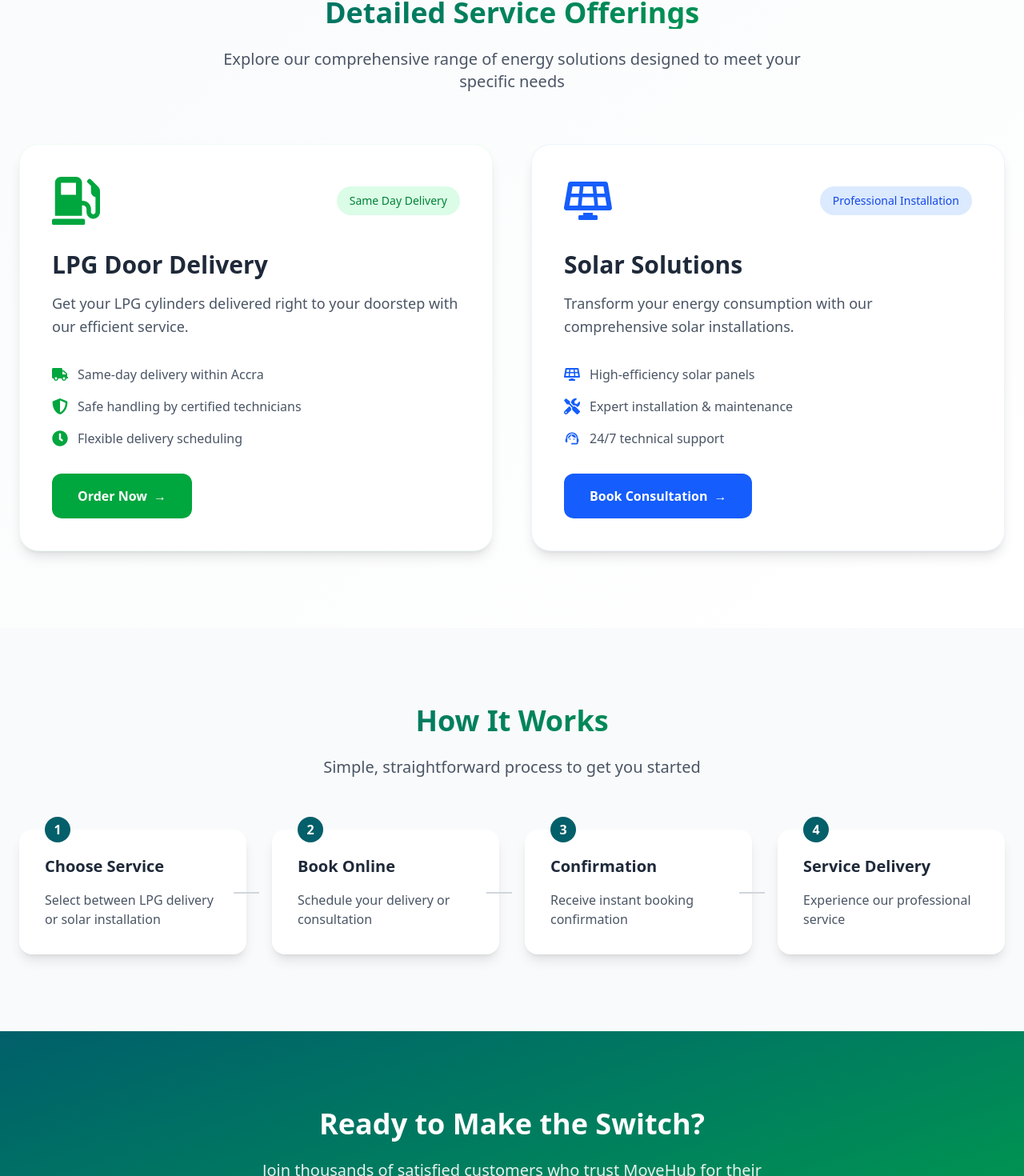
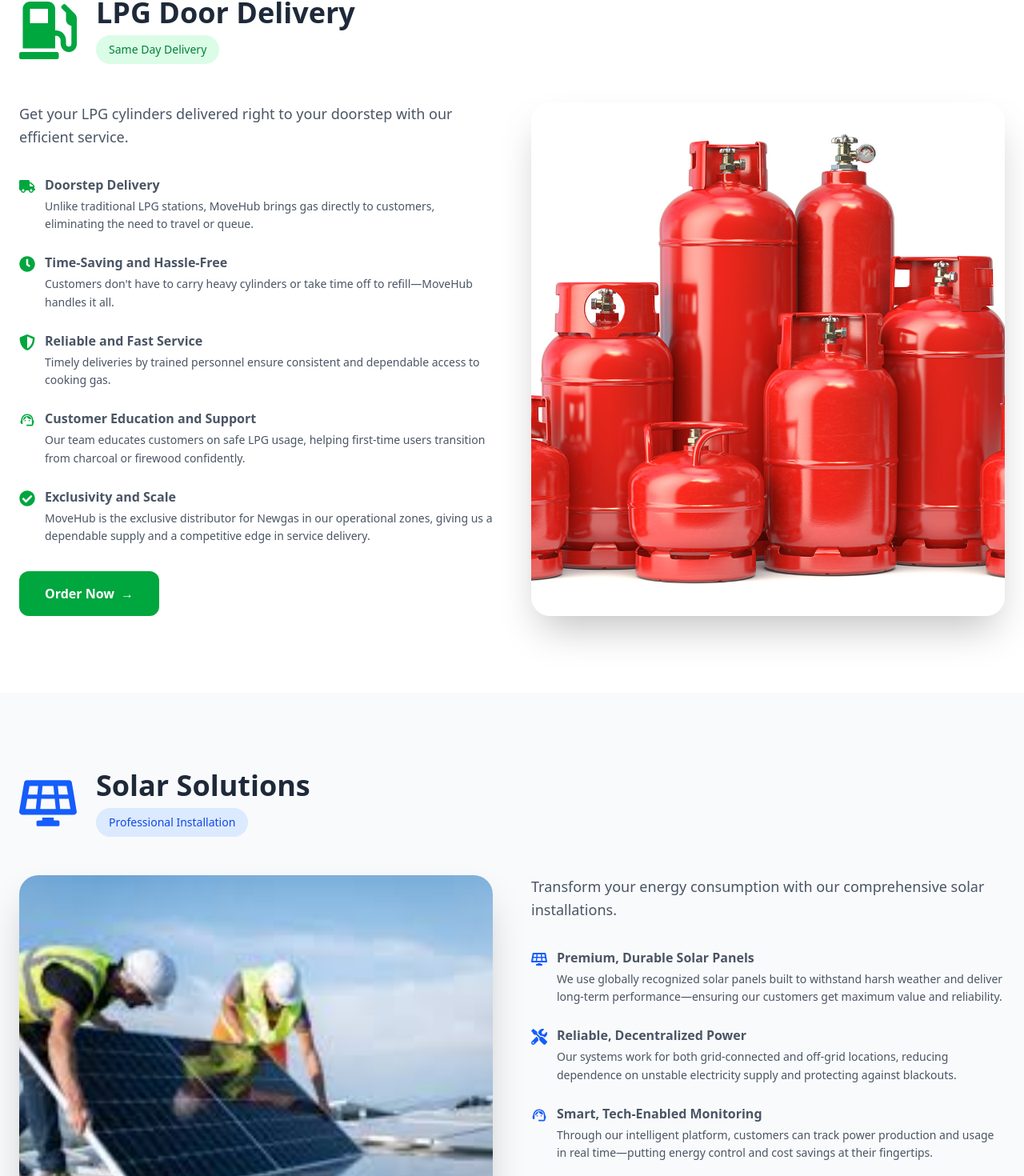
Before and after one commit to Jemmyflex/movehub, a React (Vite) app: page /services in a window 1280 px wide. Shown: the part 879-2349 px from the top of the page at 80% size. Built offline with nearby package versions, Linux system fonts and the light colour scheme.

Commit message:
service section

```diff
--- a/src/pages/Home.jsx
+++ b/src/pages/Home.jsx
@@ -88,6 +88,7 @@ const Home = () => {
           <p className="text-2xl md:text-3xl mb-12 opacity-90 max-w-3xl mx-auto drop-shadow-md">
             Ghana's premier LPG delivery and solar installation service
           </p>
+          {/* Hero Section buttons */}
           <div className="flex justify-center gap-6 flex-wrap">
             <Link
               to="/order-lpg"
@@ -225,6 +226,7 @@ const Home = () => {
         <p className="text-gray-600 leading-relaxed mb-8 text-lg">
           Transform your energy consumption with our solar installations. Features include:
         </p>
+        {/* Solar card styles */}
         <ul className="space-y-3 mb-8 text-gray-600">
           <li className="flex items-center gap-3">
             <span className="w-2 h-2 bg-blue-500 rounded-full"></span>
--- a/src/pages/Services.jsx
+++ b/src/pages/Services.jsx
@@ -73,43 +73,71 @@ const Services = () => {
         </div>
       </section>
 
-      {/* Service Details */}
-      <section className="py-24 px-6 bg-gradient-to-br from-gray-50 to-white">
+      {/* LPG Service Section */}
+      <section className="py-24 px-6 bg-white">
         <div className="max-w-7xl mx-auto">
-          <div className="text-center mb-16">
-            <h2 className="text-4xl font-bold mb-6 bg-gradient-to-r from-[#035F6A] to-green-600 bg-clip-text text-transparent">
-              Detailed Service Offerings
-            </h2>
-            <p className="text-xl text-gray-600 max-w-3xl mx-auto">
-              Explore our comprehensive range of energy solutions designed to meet your specific needs
-            </p>
+          <div className="flex items-center justify-between mb-12">
+            <div className="flex items-center gap-6">
+              <FaGasPump className="text-7xl text-green-600" />
+              <div>
+                <h2 className="text-4xl font-bold text-gray-800">LPG Door Delivery</h2>
+                <span className="inline-block px-4 py-2 bg-green-100 text-green-700 rounded-full text-sm font-medium mt-2">
+                  Same Day Delivery
+                </span>
+              </div>
+            </div>
           </div>
 
           <div className="grid md:grid-cols-2 gap-12">
-            {/* LPG Service */}
-            <div className="group bg-white p-10 rounded-3xl shadow-lg hover:shadow-2xl transition-all duration-500 transform hover:-translate-y-2 border border-green-100/50">
-              <div className="flex items-center justify-between mb-8">
-                <FaGasPump className="text-6xl text-green-600 transform group-hover:scale-110 transition-transform duration-500" />
-                <span className="px-4 py-2 bg-green-100 text-green-700 rounded-full text-sm font-medium">
-                  Same Day Delivery
-                </span>
-              </div>
-              <h3 className="text-3xl font-bold mb-4 text-gray-800">LPG Door Delivery</h3>
-              <p className="text-gray-600 leading-relaxed mb-8 text-lg">
+            <div>
+              <p className="text-gray-600 leading-relaxed text-lg mb-8">
                 Get your LPG cylinders delivered right to your doorstep with our efficient service.
               </p>
-              <ul className="space-y-4 mb-8">
-                <li className="flex items-center gap-3 text-gray-600">
-                  <FaTruck className="text-green-600 text-xl" />
-                  <span>Same-day delivery within Accra</span>
+              <ul className="space-y-6 mb-8">
+                <li className="flex items-start gap-3 text-gray-600">
+                  <FaTruck className="text-green-600 text-xl mt-1 flex-shrink-0" />
+                  <div>
+                    <span className="font-semibold block mb-1">Doorstep Delivery</span>
+                    <p className="text-sm leading-relaxed">
+                      Unlike traditional LPG stations, MoveHub brings gas directly to customers, eliminating the need to travel or queue.
+                    </p>
+                  </div>
                 </li>
-                <li className="flex items-center gap-3 text-gray-600">
-                  <FaShieldAlt className="text-green-600 text-xl" />
-                  <span>Safe handling by certified technicians</span>
+                <li className="flex items-start gap-3 text-gray-600">
+                  <FaClock className="text-green-600 text-xl mt-1 flex-shrink-0" />
+                  <div>
+                    <span className="font-semibold block mb-1">Time-Saving and Hassle-Free</span>
+                    <p className="text-sm leading-relaxed">
+                      Customers don't have to carry heavy cylinders or take time off to refill—MoveHub handles it all.
+                    </p>
+                  </div>
                 </li>
-                <li className="flex items-center gap-3 text-gray-600">
-                  <FaClock className="text-green-600 text-xl" />
-                  <span>Flexible delivery scheduling</span>
+                <li className="flex items-start gap-3 text-gray-600">
+                  <FaShieldAlt className="text-green-600 text-xl mt-1 flex-shrink-0" />
+                  <div>
+                    <span className="font-semibold block mb-1">Reliable and Fast Service</span>
+                    <p className="text-sm leading-relaxed">
+                      Timely deliveries by trained personnel ensure consistent and dependable access to cooking gas.
+                    </p>
+                  </div>
+                </li>
+                <li className="flex items-start gap-3 text-gray-600">
+                  <MdSupportAgent className="text-green-600 text-xl mt-1 flex-shrink-0" />
+                  <div>
+                    <span className="font-semibold block mb-1">Customer Education and Support</span>
+                    <p className="text-sm leading-relaxed">
+                      Our team educates customers on safe LPG usage, helping first-time users transition from charcoal or firewood confidently.
+                    </p>
+                  </div>
+                </li>
+                <li className="flex items-start gap-3 text-gray-600">
+                  <FaCheckCircle className="text-green-600 text-xl mt-1 flex-shrink-0" />
+                  <div>
+                    <span className="font-semibold block mb-1">Exclusivity and Scale</span>
+                    <p className="text-sm leading-relaxed">
+                      MoveHub is the exclusive distributor for Newgas in our operational zones, giving us a dependable supply and a competitive edge in service delivery.
+                    </p>
+                  </div>
                 </li>
               </ul>
               <Link
@@ -120,31 +148,81 @@ const Services = () => {
                 <span className="group-hover:translate-x-2 transition-transform duration-300">→</span>
               </Link>
             </div>
+            <div className="relative rounded-3xl overflow-hidden shadow-2xl">
+              <img
+                src="/src/assets/images/LPG2.jpg"
+                alt="LPG Delivery Service"
+                className="w-full h-full object-cover"
+              />
+            </div>
+          </div>
+        </div>
+      </section>
 
-            {/* Solar Service */}
-            <div className="group bg-white p-10 rounded-3xl shadow-lg hover:shadow-2xl transition-all duration-500 transform hover:-translate-y-2 border border-blue-100/50">
-              <div className="flex items-center justify-between mb-8">
-                <FaSolarPanel className="text-6xl text-blue-600 transform group-hover:scale-110 transition-transform duration-500" />
-                <span className="px-4 py-2 bg-blue-100 text-blue-700 rounded-full text-sm font-medium">
+      {/* Solar Service Section */}
+      <section className="py-24 px-6 bg-gray-50">
+        <div className="max-w-7xl mx-auto">
+          <div className="flex items-center justify-between mb-12">
+            <div className="flex items-center gap-6">
+              <FaSolarPanel className="text-7xl text-blue-600" />
+              <div>
+                <h2 className="text-4xl font-bold text-gray-800">Solar Solutions</h2>
+                <span className="inline-block px-4 py-2 bg-blue-100 text-blue-700 rounded-full text-sm font-medium mt-2">
                   Professional Installation
                 </span>
               </div>
-              <h3 className="text-3xl font-bold mb-4 text-gray-800">Solar Solutions</h3>
-              <p className="text-gray-600 leading-relaxed mb-8 text-lg">
+            </div>
+          </div>
+
+          <div className="grid md:grid-cols-2 gap-12">
+            <div className="relative rounded-3xl overflow-hidden shadow-2xl">
+              {/* Add an image of your solar service here */}
+              <img
+                src="/src/assets/images/SOLAR6.jpg"
+                alt="Solar Installation Service"
+                className="w-full h-full object-cover"
+              />
+            </div>
+            <div>
+              <p className="text-gray-600 leading-relaxed text-lg mb-8">
                 Transform your energy consumption with our comprehensive solar installations.
               </p>
-              <ul className="space-y-4 mb-8">
-                <li className="flex items-center gap-3 text-gray-600">
-                  <FaSolarPanel className="text-blue-600 text-xl" />
-                  <span>High-efficiency solar panels</span>
+              <ul className="space-y-6 mb-8">
+                <li className="flex items-start gap-3 text-gray-600">
+                  <FaSolarPanel className="text-blue-600 text-xl mt-1 flex-shrink-0" />
+                  <div>
+                    <span className="font-semibold block mb-1">Premium, Durable Solar Panels</span>
+                    <p className="text-sm leading-relaxed">
+                      We use globally recognized solar panels built to withstand harsh weather and deliver long-term performance—ensuring our customers get maximum value and reliability.
+                    </p>
+                  </div>
                 </li>
-                <li className="flex items-center gap-3 text-gray-600">
-                  <FaTools className="text-blue-600 text-xl" />
-                  <span>Expert installation & maintenance</span>
+                <li className="flex items-start gap-3 text-gray-600">
+                  <FaTools className="text-blue-600 text-xl mt-1 flex-shrink-0" />
+                  <div>
+                    <span className="font-semibold block mb-1">Reliable, Decentralized Power</span>
+                    <p className="text-sm leading-relaxed">
+                      Our systems work for both grid-connected and off-grid locations, reducing dependence on unstable electricity supply and protecting against blackouts.
+                    </p>
+                  </div>
                 </li>
-                <li className="flex items-center gap-3 text-gray-600">
-                  <MdSupportAgent className="text-blue-600 text-xl" />
-                  <span>24/7 technical support</span>
+                <li className="flex items-start gap-3 text-gray-600">
+                  <MdSupportAgent className="text-blue-600 text-xl mt-1 flex-shrink-0" />
+                  <div>
+                    <span className="font-semibold block mb-1">Smart, Tech-Enabled Monitoring</span>
+                    <p className="text-sm leading-relaxed">
+                      Through our intelligent platform, customers can track power production and usage in real time—putting energy control and cost savings at their fingertips.
+                    </p>
+                  </div>
+                </li>
+                <li className="flex items-start gap-3 text-gray-600">
+                  <FaShieldAlt className="text-blue-600 text-xl mt-1 flex-shrink-0" />
+                  <div>
+                    <span className="font-semibold block mb-1">Skilled, Responsive Team</span>
+                    <p className="text-sm leading-relaxed">
+                      Our trained electricians and technicians offer professional installations and ongoing support, including timely resolution of technical issues or customer concerns.
+                    </p>
+                  </div>
                 </li>
               </ul>
               <Link
```
Also changed, not shown: src/components/Navbar.jsx (+14 -39 lines).
